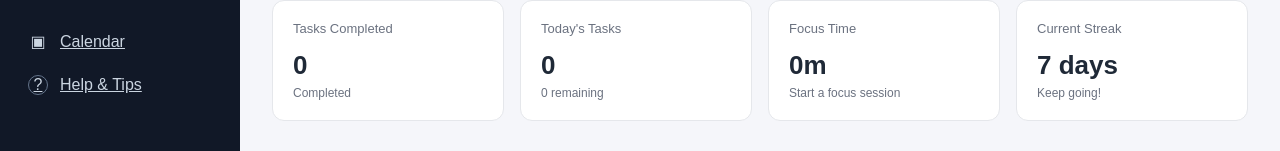
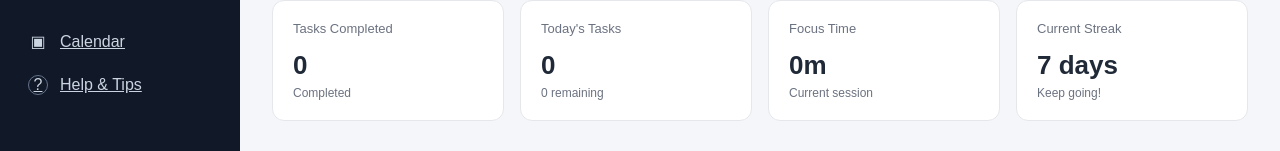
Before and after one commit to vrajhm65/student-app, a React (Vite) app in the folder smart-productivity-dashboard/client/: page / in a window 1280 px wide. Shown: the part 223-374 px from the top of the page. Built offline with nearby package versions, Linux system fonts and the light colour scheme; no server answers.

Commit message:
auto-commit

```diff
--- a/smart-productivity-dashboard/client/src/pages/dashboard.jsx
+++ b/smart-productivity-dashboard/client/src/pages/dashboard.jsx
@@ -79,10 +79,10 @@ function Dashboard() {
             />
 
             <StatsCard
-              title="Focus Time"
-              value="0m"
-              subtitle="Start a focus session"
-            />
+    title="Focus Time"
+    value={`${Math.floor(focusSeconds / 60)}m`}
+    subtitle="Current session"
+/>
 
             <StatsCard
               title="Current Streak"
```
